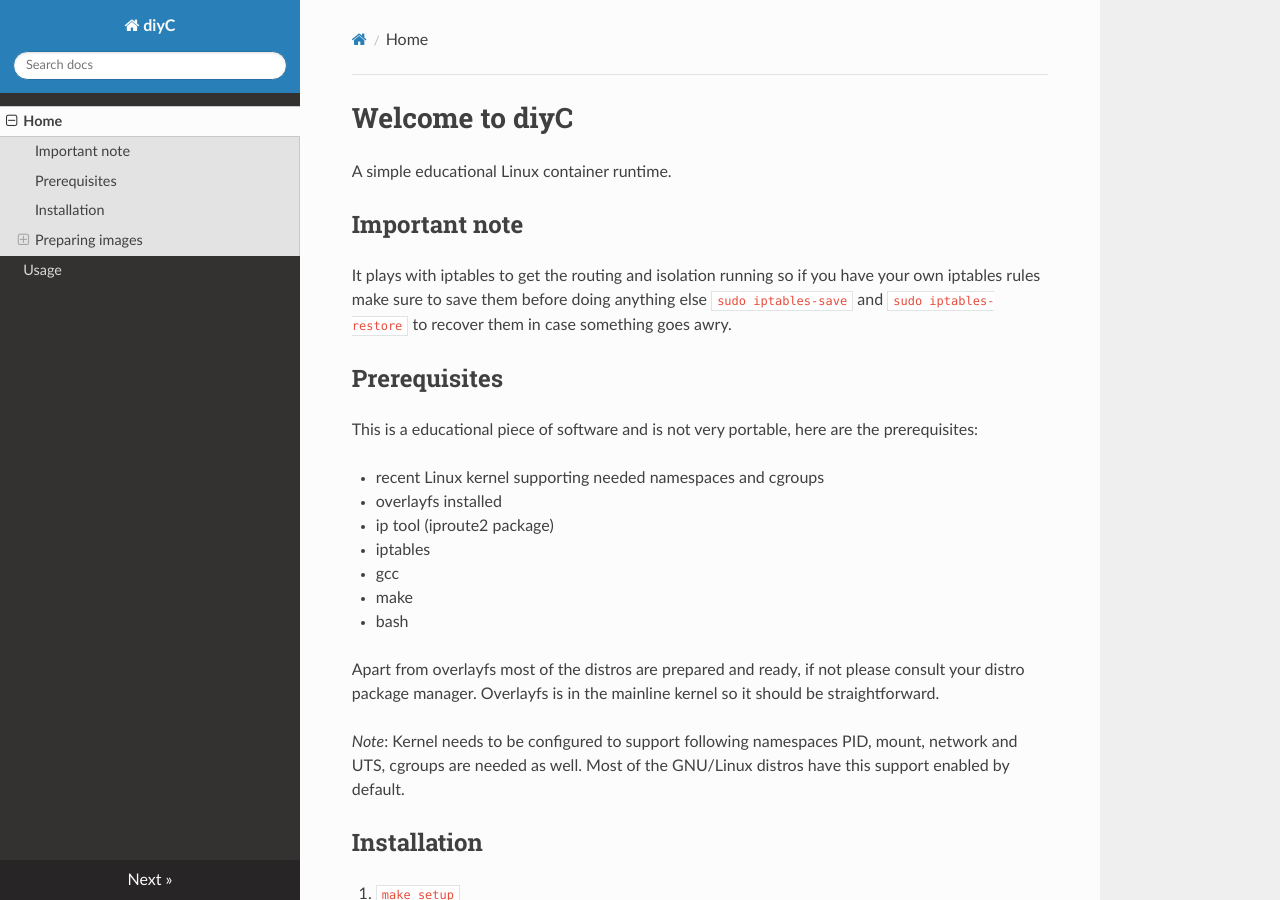
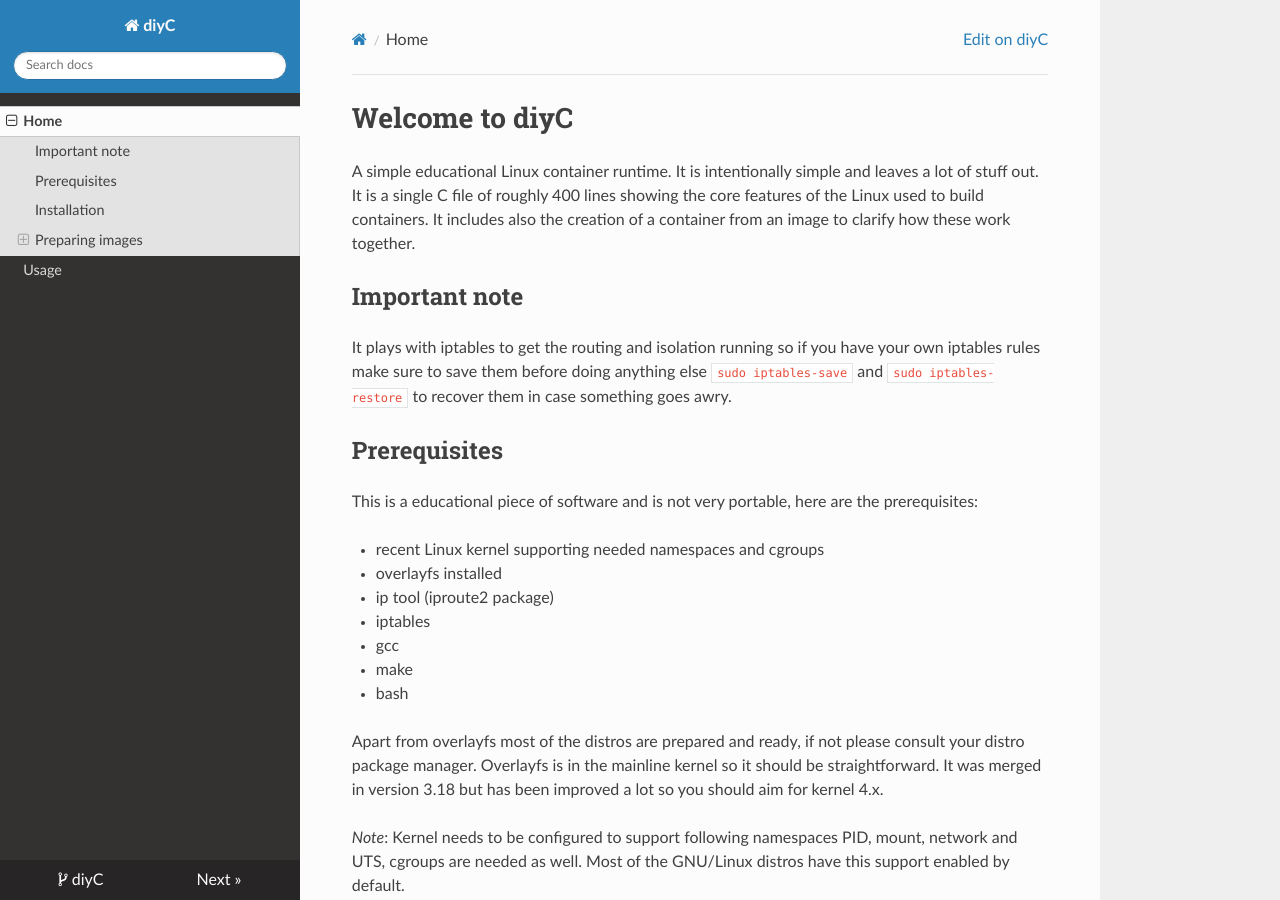
Before and after one commit to w-vi/diyC, an MkDocs documentation site: the page built from docs/index.md, in a window 1280 px wide and 900 px high. Built offline with MkDocs 1.6.1, drawn with Linux system fonts in a browser that asks for light colours; nearby versions of some CDN libraries; old or Windows-style settings are respelled for this version of MkDocs.

Commit message:
Improve the mkdocs setup, fenced code etc

```diff
--- a/docs/index.md
+++ b/docs/index.md
@@ -1,6 +1,10 @@
 # Welcome to diyC
 
-A simple educational Linux container runtime.
+A simple educational Linux container runtime. It is intentionally
+simple and leaves a lot of stuff out. It is a single C file of roughly
+400 lines showing the core features of the Linux used to build
+containers. It includes also the creation of a container from an image
+to clarify how these work together.
 
 ## Important note
 
@@ -22,9 +26,11 @@
 - make
 - bash
 
-Apart from overlayfs most of the distros are prepared and ready, if not
-please consult your distro package manager. Overlayfs is in the
-mainline kernel so it should be straightforward.
+Apart from overlayfs most of the distros are prepared and ready, if
+not please consult your distro package manager. Overlayfs is in the
+mainline kernel so it should be straightforward. It was merged in
+version 3.18 but has been improved a lot so you should aim for kernel
+4.x.
 
 *Note*: Kernel needs to be configured to support following namespaces
 PID, mount, network and UTS, cgroups are needed as well. Most of the GNU/Linux distros have
@@ -64,9 +70,8 @@
 
 ### Installing image
 
-`make setup` creates an `images` subdirectory so
-`mkdir images/myimage` followed by
-`tar -xf myimage.tar -C images/myimage/`
+`make setup` creates an `images` subdirectory so `mkdir
+images/myimage` followed by `tar -xf myimage.tar -C images/myimage/`
 should do the trick.
 
 See [Usage to run a container](usage.md)
--- a/mkdocs.yml
+++ b/mkdocs.yml
@@ -3,3 +3,7 @@
 pages:
     - 'Home': 'index.md'
     - 'Usage': 'usage.md'
+repo_url: https://github.com/w-vi/diyc
+repo_name: diyC
+markdown_extensions:
+    - fenced_code
```
Also changed, not shown: README.md (+1 -1 lines), docs/usage.md (+4 -3 lines).
